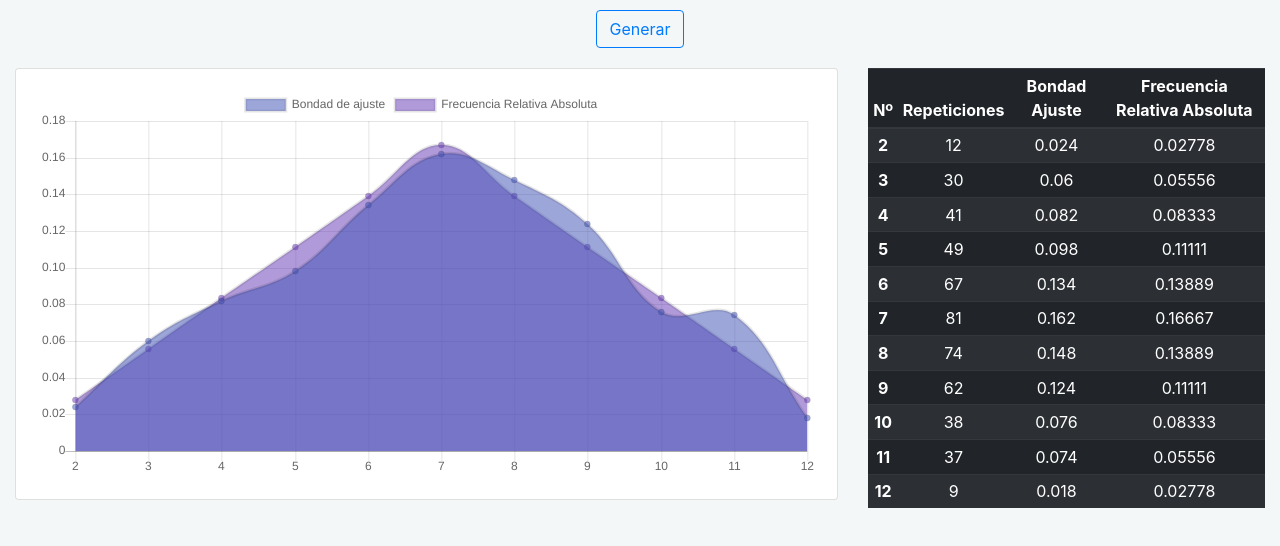
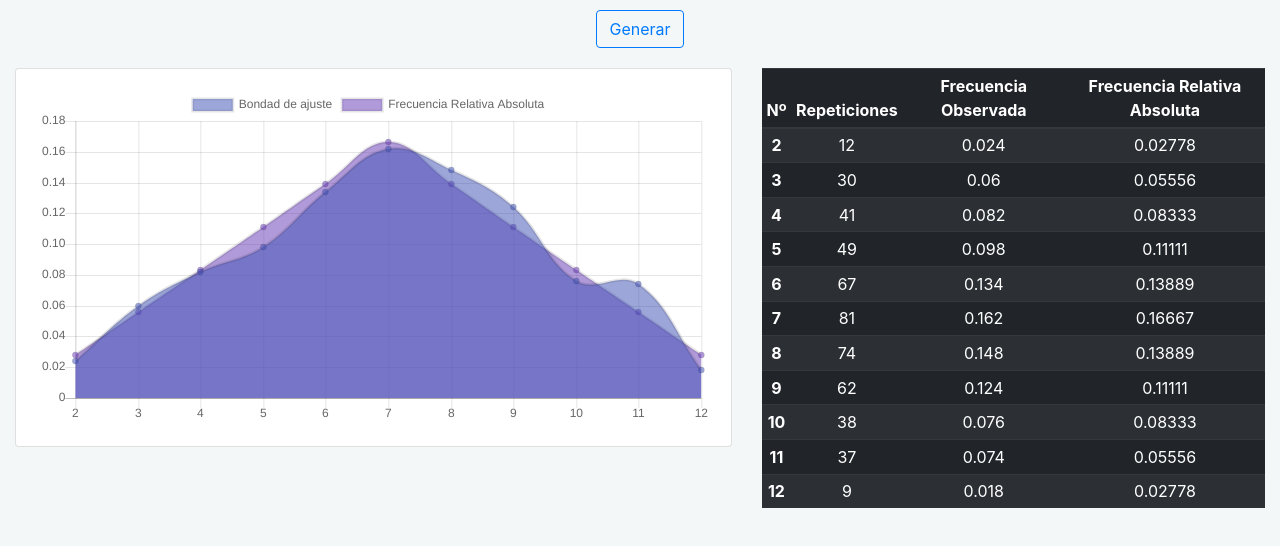
Before and after one commit to mariovzc/taller-simulacion, a plain HTML site: page index.html in a window 1280 px wide. Drawn offline with Linux system fonts and the light colour scheme.

Commit message:
cambiando el tamaño de la grilla

```diff
--- a/index.html
+++ b/index.html
@@ -14,7 +14,7 @@
   </div>
   <div class="container-fluid cnt">
     <div class="row">
-      <div class="col-xs-12 col-md-8 col-lg-8">
+      <div class="col-xs-12 col-md-7 col-lg-7">
         <div class="card">
           <div class="card-body text-center">
             <div>
@@ -23,14 +23,14 @@
           </div>
         </div>
       </div>
-      <div class="col-xs-12 col-md-4 col-lg-4">
+      <div class="col-xs-12 col-md-5 col-lg-5">
           <div class="table-responsive">
             <table class="table table-striped table-dark table-sm">
               <thead class="thead-dark">
                 <tr>
                   <th scope="col" class="text-center">Nº</th>
                   <th class="text-center">Repeticiones</th>
-                  <th class="text-center">Bondad Ajuste</th>
+                  <th class="text-center">Frecuencia Observada</th>
                   <th class="text-center">Frecuencia Relativa Absoluta</th>
                 </tr>
               </thead>
```
